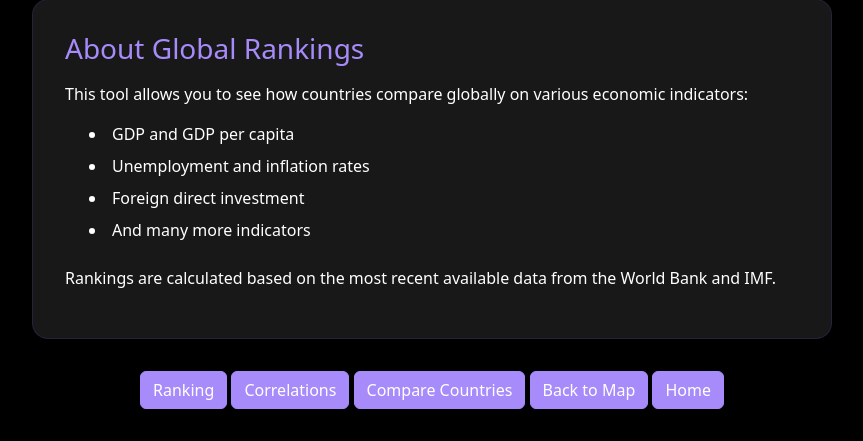
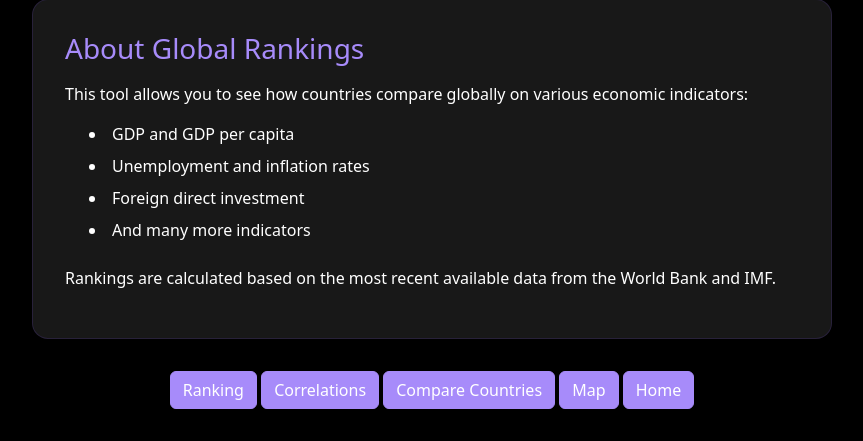
Before and after one commit to PenguinsAreSuperCool/MacroAnalysis, a Flask app: page /rankings in a window 1280 px wide. Shown: the part 453-894 px from the top of the page, without its empty margins (208-1071 px from the left). Run offline with Flask 3, Linux system fonts and the light colour scheme.

Commit message:
Small changes to wording.

```diff
--- a/MacroAnalysis/templates/compare.html
+++ b/MacroAnalysis/templates/compare.html
@@ -57,7 +57,7 @@
             <a href="/rankings" class="btn btn-primary">Ranking</a>
             <a href="/correlations" class="btn btn-primary">Correlations</a>
             <a href="/compare" class="btn btn-primary">Compare Countries</a>
-            <a href="/map" class="btn btn-primary">Back to Map</a>
+            <a href="/map" class="btn btn-primary">Map</a>
             <a href="/" class="btn btn-primary">Home</a>
         </div>
     </div>
--- a/MacroAnalysis/templates/compare_countries.html
+++ b/MacroAnalysis/templates/compare_countries.html
@@ -20,7 +20,7 @@
         <a href="/rankings" class="btn btn-primary">Ranking</a>
         <a href="/correlations" class="btn btn-primary">Correlations</a>
         <a href="/compare" class="btn btn-primary">Compare Countries</a>
-        <a href="/map" class="btn btn-primary">Back to Map</a>
+        <a href="/map" class="btn btn-primary">Map</a>
         <a href="/" class="btn btn-primary">Home</a>
     </div>
 </div>
--- a/MacroAnalysis/templates/correlation_results.html
+++ b/MacroAnalysis/templates/correlation_results.html
@@ -53,7 +53,7 @@
         <a href="/rankings" class="btn btn-primary">Ranking</a>
         <a href="/correlations" class="btn btn-primary">Correlations</a>
         <a href="/compare" class="btn btn-primary">Compare Countries</a>
-        <a href="/map" class="btn btn-primary">Back to Map</a>
+        <a href="/map" class="btn btn-primary">Map</a>
         <a href="/" class="btn btn-primary">Home</a>
     </div>
 </div>
--- a/MacroAnalysis/templates/correlations.html
+++ b/MacroAnalysis/templates/correlations.html
@@ -112,7 +112,7 @@
         <a href="/rankings" class="btn btn-primary">Rankings</a>
         <a href="/correlations" class="btn btn-primary">Correlations</a>
         <a href="/compare" class="btn btn-primary">Compare Countries</a>
-        <a href="/map" class="btn btn-primary">Back to Map</a>
+        <a href="/map" class="btn btn-primary">Map</a>
         <a href="/" class="btn btn-primary">Home</a>
     </div>
 </div>
--- a/MacroAnalysis/templates/country.html
+++ b/MacroAnalysis/templates/country.html
@@ -21,7 +21,7 @@
         <a href="/rankings" class="btn btn-primary">Ranking</a>
         <a href="/correlations" class="btn btn-primary">Correlations</a>
         <a href="/compare" class="btn btn-primary">Compare Countries</a>
-        <a href="/map" class="btn btn-primary">Back to Map</a>
+        <a href="/map" class="btn btn-primary">Map</a>
         <a href="/" class="btn btn-primary">Home</a>
     </div>
 </div>
--- a/MacroAnalysis/templates/index.html
+++ b/MacroAnalysis/templates/index.html
@@ -45,7 +45,7 @@
         <a href="/rankings" class="btn btn-primary">Ranking</a>
         <a href="/correlations" class="btn btn-primary">Correlations</a>
         <a href="/compare" class="btn btn-primary">Compare Countries</a>
-        <a href="/map" class="btn btn-primary">Back to Map</a>
+        <a href="/map" class="btn btn-primary">Map</a>
         <a href="/" class="btn btn-primary">Home</a>
     </div>
 
--- a/MacroAnalysis/templates/rankings.html
+++ b/MacroAnalysis/templates/rankings.html
@@ -53,7 +53,7 @@
         <a href="/rankings" class="btn btn-primary">Ranking</a>
         <a href="/correlations" class="btn btn-primary">Correlations</a>
         <a href="/compare" class="btn btn-primary">Compare Countries</a>
-        <a href="/map" class="btn btn-primary">Back to Map</a>
+        <a href="/map" class="btn btn-primary">Map</a>
         <a href="/" class="btn btn-primary">Home</a>
     </div>
 </div>
--- a/MacroAnalysis/templates/rankings_results.html
+++ b/MacroAnalysis/templates/rankings_results.html
@@ -58,7 +58,7 @@
         <a href="/rankings" class="btn btn-primary">Ranking</a>
         <a href="/correlations" class="btn btn-primary">Correlations</a>
         <a href="/compare" class="btn btn-primary">Compare Countries</a>
-        <a href="/map" class="btn btn-primary">Back to Map</a>
+        <a href="/map" class="btn btn-primary">Map</a>
         <a href="/" class="btn btn-primary">Home</a>
     </div>
 </div>
```
